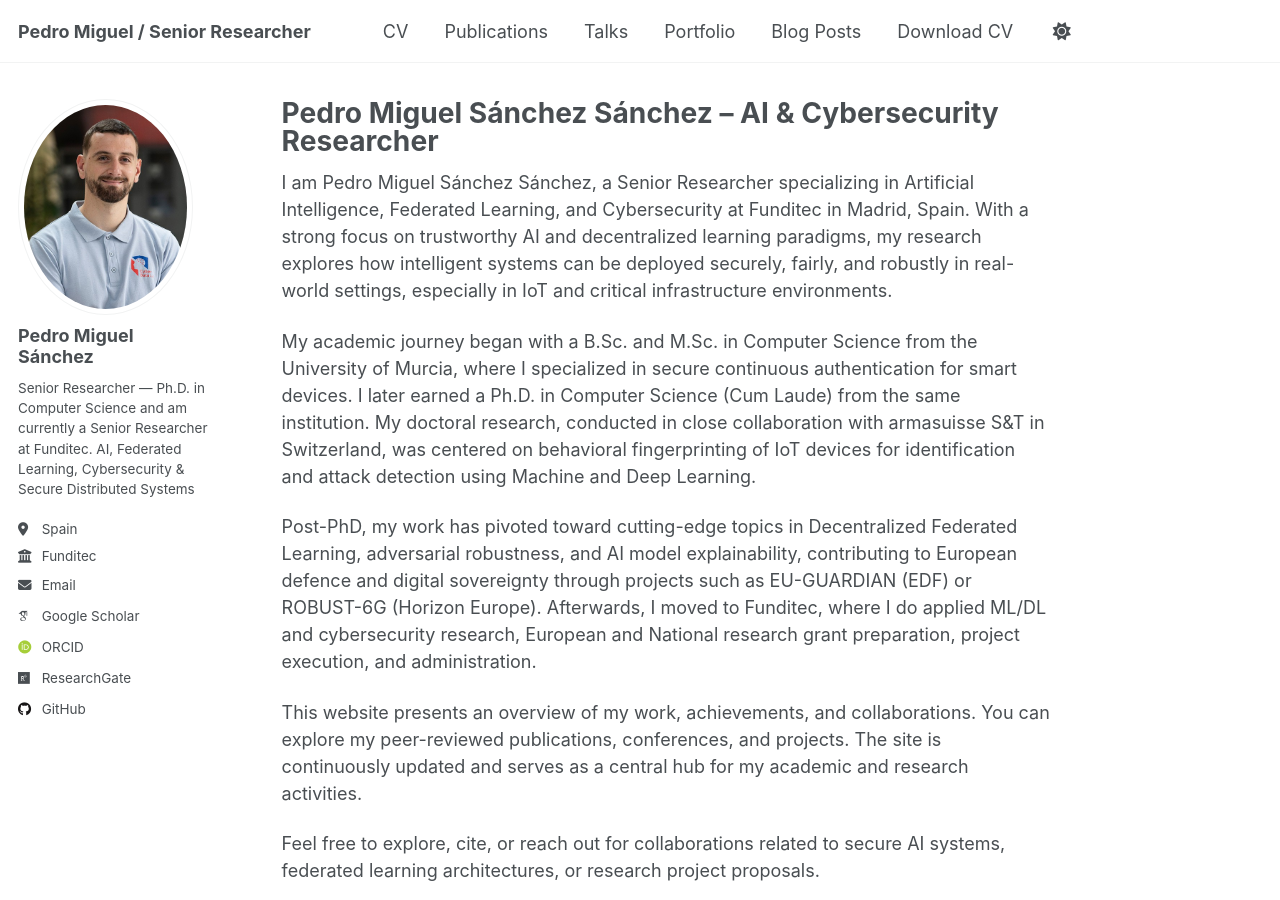
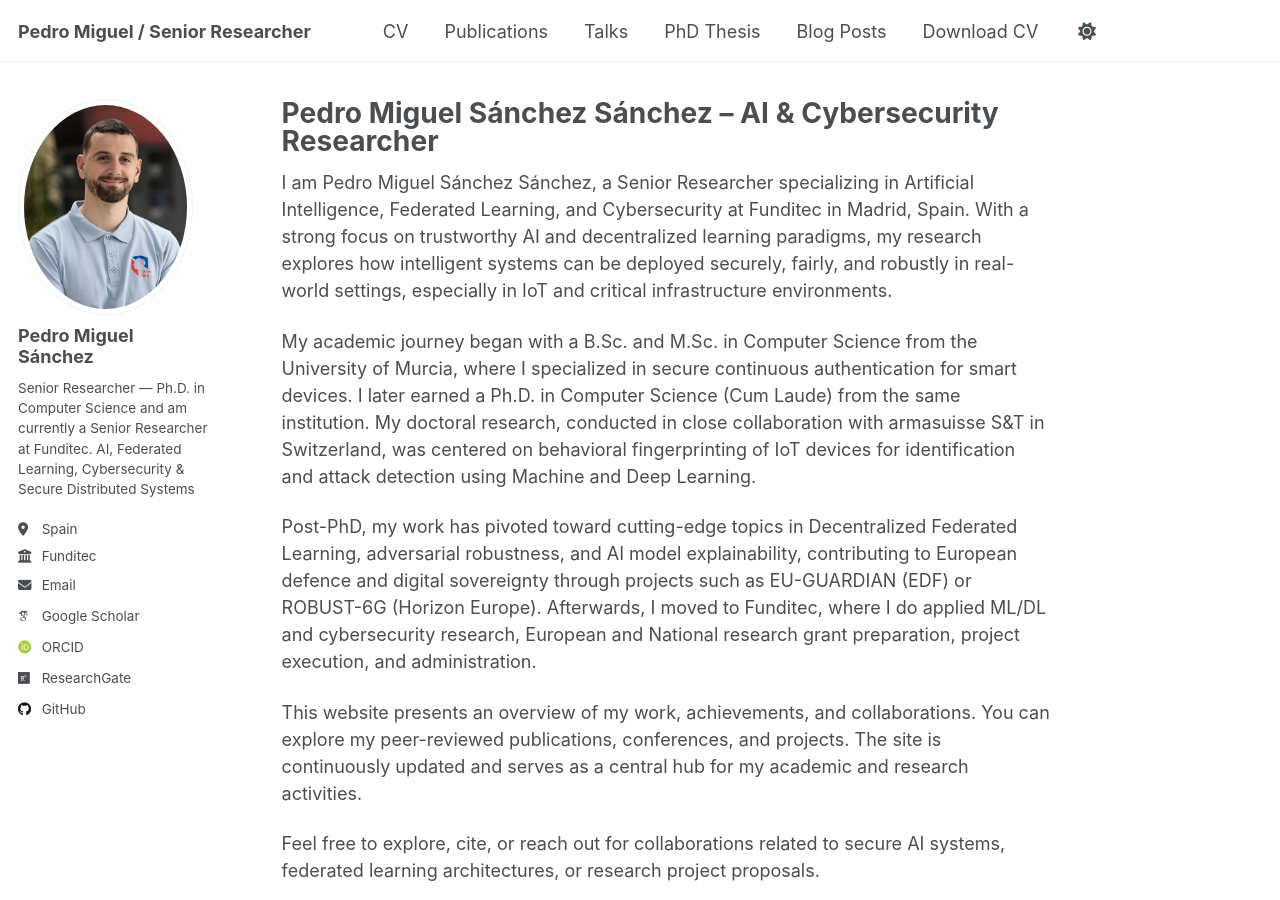
Before and after one commit to sxz0/sxz0.github.io, a Jekyll site: the page built from _pages/about.md, in a window 1280 px wide and 900 px high. Built offline with Jekyll 4.4.1, drawn with Linux system fonts in a browser that asks for light colours; some web fonts are replaced.

Commit message:
Update navigation.yml

```diff
--- a/_data/navigation.yml
+++ b/_data/navigation.yml
@@ -20,8 +20,8 @@ main:
   #- title: "Teaching"
     #url: /teaching/
 
-  - title: "Portfolio"
-    url: /portfolio/
+  - title: "PhD Thesis"
+    url: /thesis/
 
   - title: "Blog Posts"
     url: /year-archive/
```
